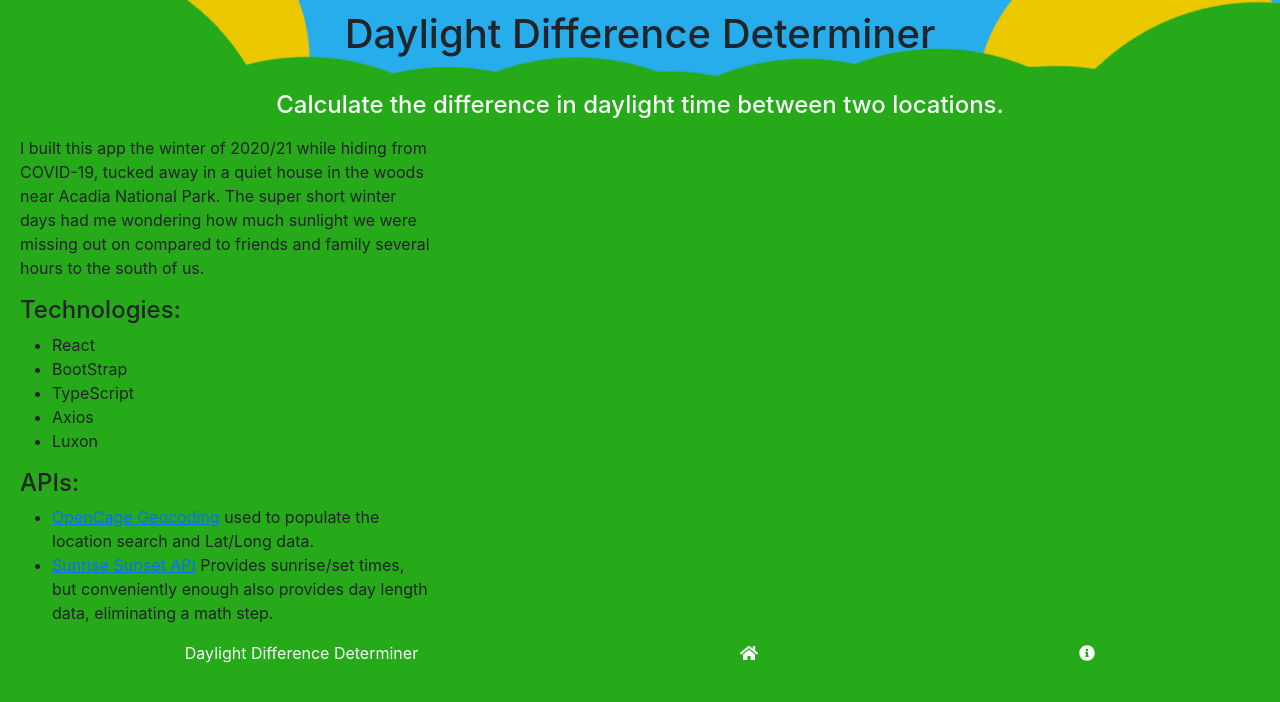
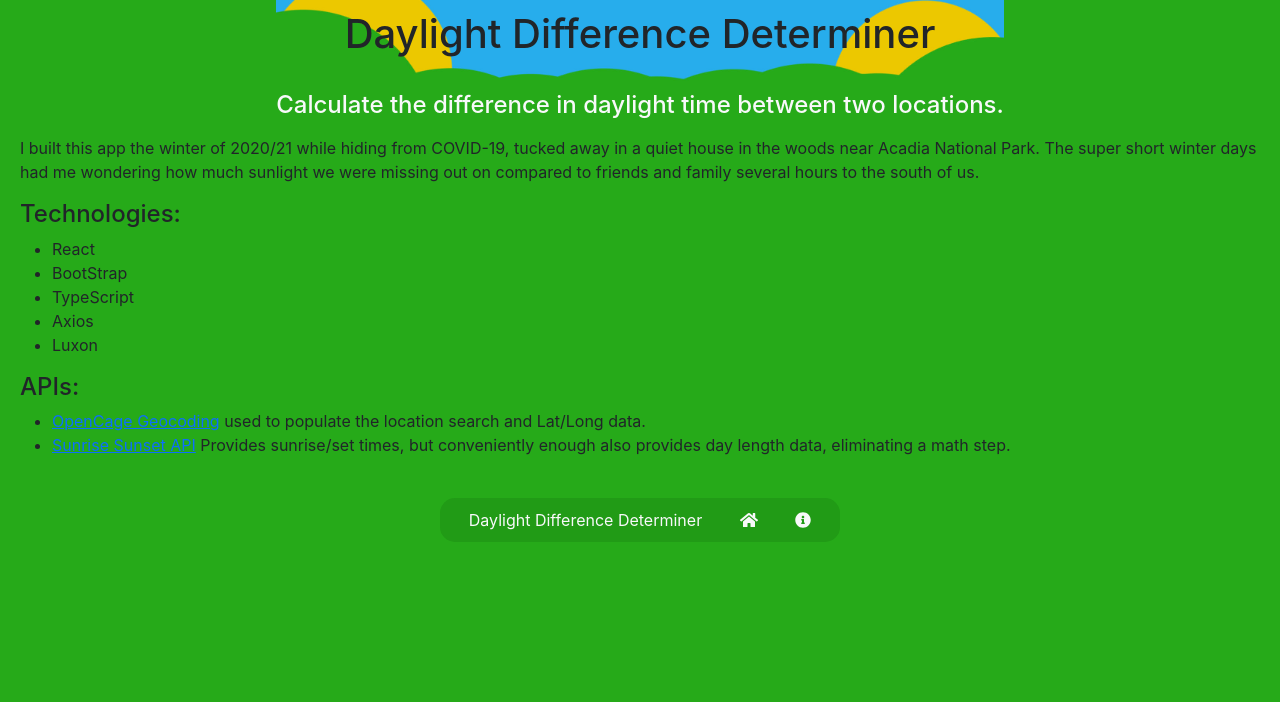
Before and after one commit to keiththarp/daylight-difference, a React (Create React App) app: page /daylight-difference/about in a window 1280 px wide. Shown: the top 702 px of the page. Built offline with nearby package versions, Linux system fonts and the light colour scheme.

Commit message:
centered content, styled footer

```diff
--- a/src/App.css
+++ b/src/App.css
@@ -9,7 +9,7 @@ h3 {
   text-align: center;
 }
 div.main-container {
-  max-width: 450px;
+
 }
 
 div.daylight-header {
--- a/src/App.tsx
+++ b/src/App.tsx
@@ -8,7 +8,7 @@ import './App.css';
 
 function App() {
   return (
-    <div className="App">
+    <div className="App col d-flex flex-column justify-content-center align-items-center">
       <Router basename="/daylight-difference">
         <AppHeader />
         <div className="main-container">
--- a/src/components/Menu.tsx
+++ b/src/components/Menu.tsx
@@ -6,7 +6,7 @@ import { faHome, faInfoCircle } from '@fortawesome/free-solid-svg-icons'
 
 export default function Menu(): JSX.Element {
   return (
-    <div className="d-flex mx-4 justify-content-around">
+    <div className="menu-container d-flex mx-4 justify-content-around">
       <div className="text-light">Daylight Difference Determiner</div>
       <div>
         <Link to='/'>
--- a/src/components/components.css
+++ b/src/components/components.css
@@ -5,6 +5,14 @@ ul.city-list {
 }
 .city-list li {
   list-style: none;
+}
+
+div.menu-container {
+  min-width: 400px;
+  background-color: #219b16;
+  border-radius: 15px;
+  padding: 10px 10px;
+  margin-top: 25px;
 }
 
 button.city-option-button {
```
